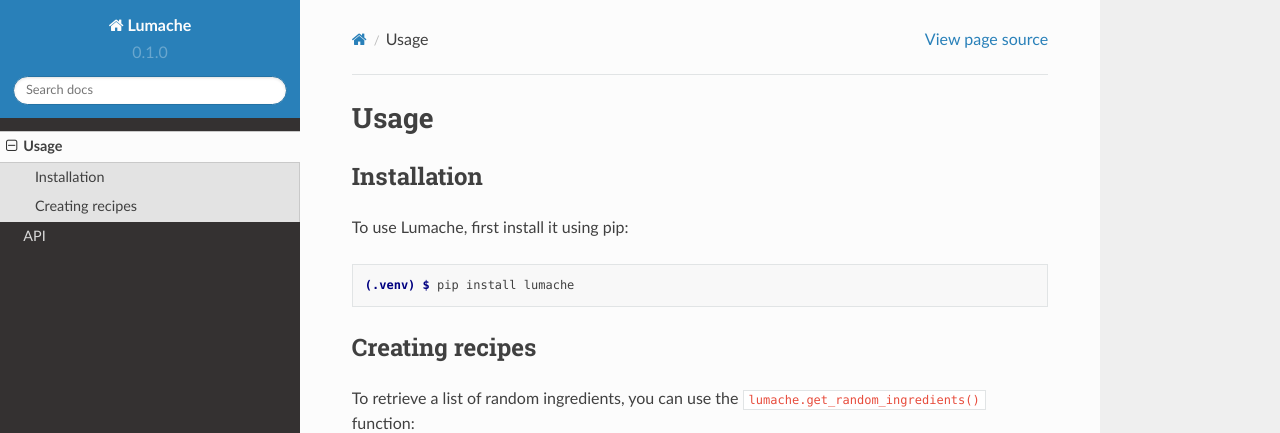
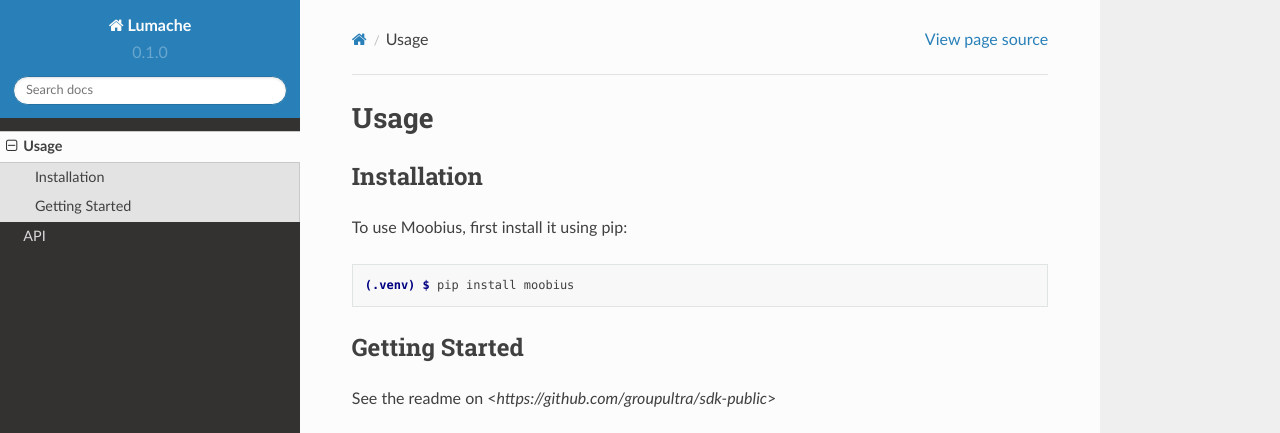
Before and after one commit to groupultra/sdk-public, a Sphinx documentation site: the page built from docs/source/usage.rst, in a window 1280 px wide and 1095 px high. Shown: the top 433 px of the window. Built offline with Sphinx 7.4.7 and the Read the Docs theme 2.0.0, drawn with Linux system fonts in a browser that asks for light colours; some of the changed text lies outside the part shown.

Commit message:
First PyPI doc update.

```diff
--- a/docs/source/api.rst
+++ b/docs/source/api.rst
@@ -4,4 +4,4 @@ API
 .. autosummary::
    :toctree: generated
 
-   lumache
+   moobius
--- a/docs/source/usage.rst
+++ b/docs/source/usage.rst
@@ -6,28 +6,13 @@ Usage
 Installation
 ------------
 
-To use Lumache, first install it using pip:
+To use Moobius, first install it using pip:
 
 .. code-block:: console
 
-   (.venv) $ pip install lumache
+   (.venv) $ pip install moobius
 
-Creating recipes
+Getting Started
 ----------------
 
-To retrieve a list of random ingredients,
-you can use the ``lumache.get_random_ingredients()`` function:
-
-.. autofunction:: lumache.get_random_ingredients
-
-The ``kind`` parameter should be either ``"meat"``, ``"fish"``,
-or ``"veggies"``. Otherwise, :py:func:`lumache.get_random_ingredients`
-will raise an exception.
-
-.. autoexception:: lumache.InvalidKindError
-
-For example:
-
->>> import lumache
->>> lumache.get_random_ingredients()
-['shells', 'gorgonzola', 'parsley']
+See the readme on <`https://github.com/groupultra/sdk-public`>
```
Also changed, not shown: docs/source/index.rst (+7 -6 lines).
